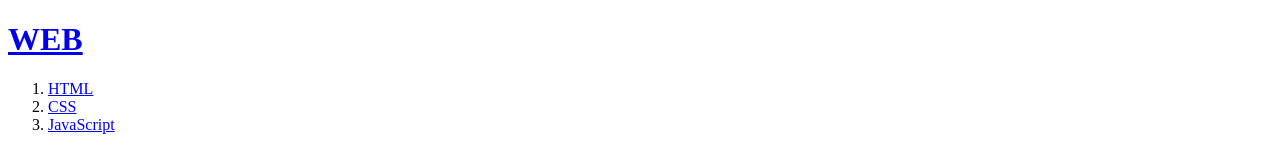
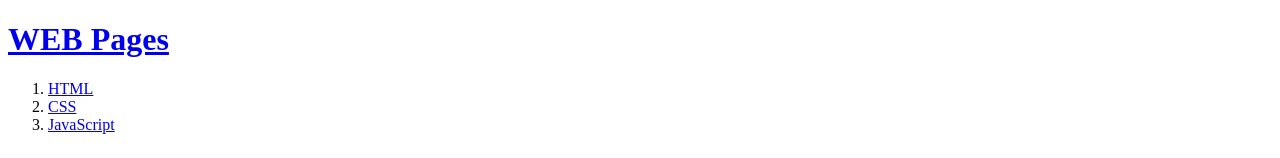
Before and after one commit to jaehyeoks/WEB1_231027, a plain HTML site: page index.html in a window 1280 px wide. Shown: the top 158 px of the page. Drawn offline with Linux system fonts and the light colour scheme.

Commit message:
Update index.html

```diff
--- a/index.html
+++ b/index.html
@@ -5,7 +5,7 @@
   <meta charset="utf-8">
 </head>
 <body>
-  <h1><a href="index.html">WEB</a></h1>
+  <h1><a href="index.html">WEB Pages</a></h1>
   <ol>
     <li><a href="1.html">HTML</a></li>
     <li><a href="2.html">CSS</a></li>
```
